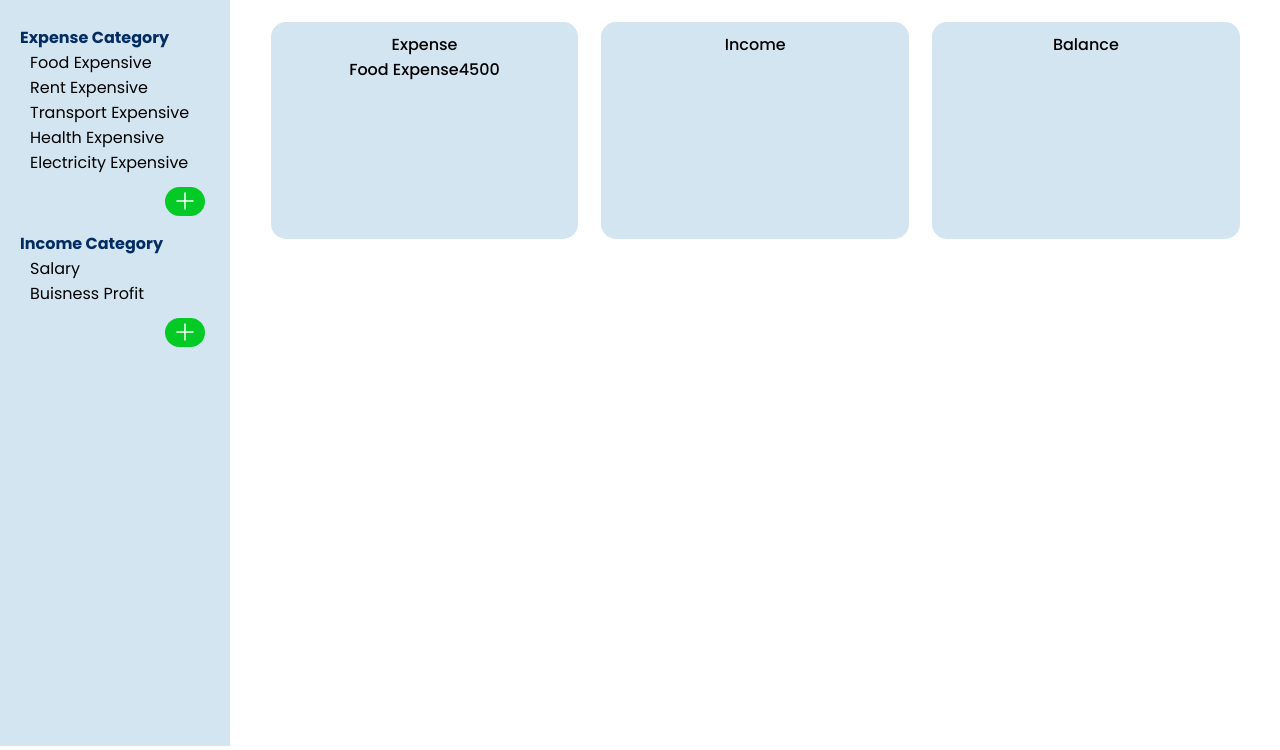
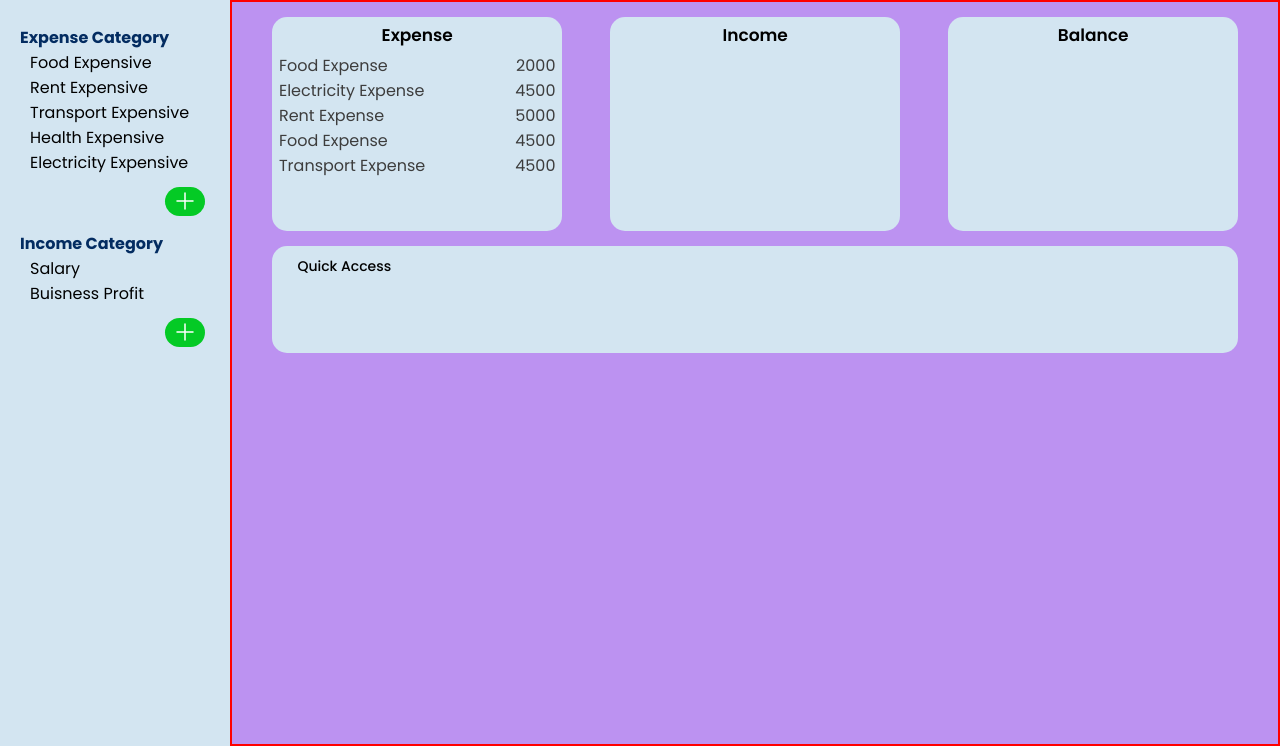
Before and after one commit to RJ-Husnain/Project-1, a PHP site: page /Welcome.php in a window 1280 px wide. Shown: the part 50-800 px from the top of the page. Run offline with PHP 8.4, Linux system fonts and the light colour scheme.

Commit message:
Actual page box and quick Access bar:

```diff
--- a/Welcome.php
+++ b/Welcome.php
@@ -178,6 +178,22 @@
                         <ul>
                             <li class="line">
                                 <div>Food Expense</div>
+                                <div>2000</div>
+                            </li>
+                            <li class="line">
+                                <div>Electricity Expense</div>
+                                <div>4500</div>
+                            </li>
+                            <li class="line">
+                                <div>Rent Expense</div>
+                                <div>5000</div>
+                            </li>
+                            <li class="line">
+                                <div>Food Expense</div>
+                                <div>4500</div>
+                            </li>
+                            <li class="line">
+                                <div>Transport Expense</div>
                                 <div>4500</div>
                             </li>
                         </ul>
@@ -195,7 +211,9 @@
                 </div>
             </div>
             <div class="quickAccess">
-
+                  <div class="heading">
+                     <p>Quick Access</p>
+                  </div>
             </div>
         </div>
     </div>
--- a/welcomepage.css
+++ b/welcomepage.css
@@ -166,6 +166,7 @@ body{
   color: rgb(3, 44, 97);
   font-weight: 400;
   margin-top: 15px;
+
 }
 
 .sidebar .expensebtn {
@@ -202,37 +203,50 @@ body{
   /* background-color: rgb(255, 255, 255); */
   width: 82vw;
   height: 93.3vh;
-  padding: 12px;
+  /* padding: 12px; */
+  background-color: rgb(188, 146, 241);
+  border: 2px solid red;
+  display: flex;
+  justify-content: flex-start;
+  align-items: center;
+  flex-direction: column;
+  gap: 15px;
+  padding: 15px 40px ;
 }
 /* Container */
 .containerBox{
   display: flex;
-  justify-content: center;
-  align-items: flex-start;
+  justify-content: space-between;
+  align-items: center;
   gap: 23px;
-  margin-top: 10px;
   width: 100%;
-  height: 100%;
+  /* border: 2px solid purple; */
+  min-height: 30%;
 }
 .boxActualpage{
 width: 30%;
-height: 30%;
+height: 100%;
 background-color: #d3e5f1;
 display: flex;
 justify-content: flex-start;
 align-items: center;
 flex-direction: column;
-padding: 10px;
-color: rgb(0, 0, 0);
-font-weight: 500;
 border-radius: 15px;
 }
+.boxActualpage .heading{
+font-weight: 600;
+margin:5px;
+font-size: 17px;
+}
 .line{
-  width: 100%;
+width: 100%;
 display: flex;
-justify-content: center;
-/* align-items: center; */
-
+align-items: center;
+justify-content: space-between;
+gap: 90px;
+font-size: 16px;
+color: rgb(61, 61, 61);
+font-weight: 400;
 }
 /* .expenseBox{
 
@@ -243,3 +257,17 @@ justify-content: center;
 .balanceBox{
 
 } */
+
+/* Quick Access Box */
+.quickAccess{
+  width: 100%;
+  height: 15%;
+  background-color: #d3e5f1;
+  /* border: 2px solid darkcyan; */
+  padding: 10px 25px;
+  border-radius: 15px;
+}
+.quickAccess .heading{
+  font-size: 14px;
+  font-weight: 450;
+}
```
Lines whose indentation alone changed are shown as unchanged.
